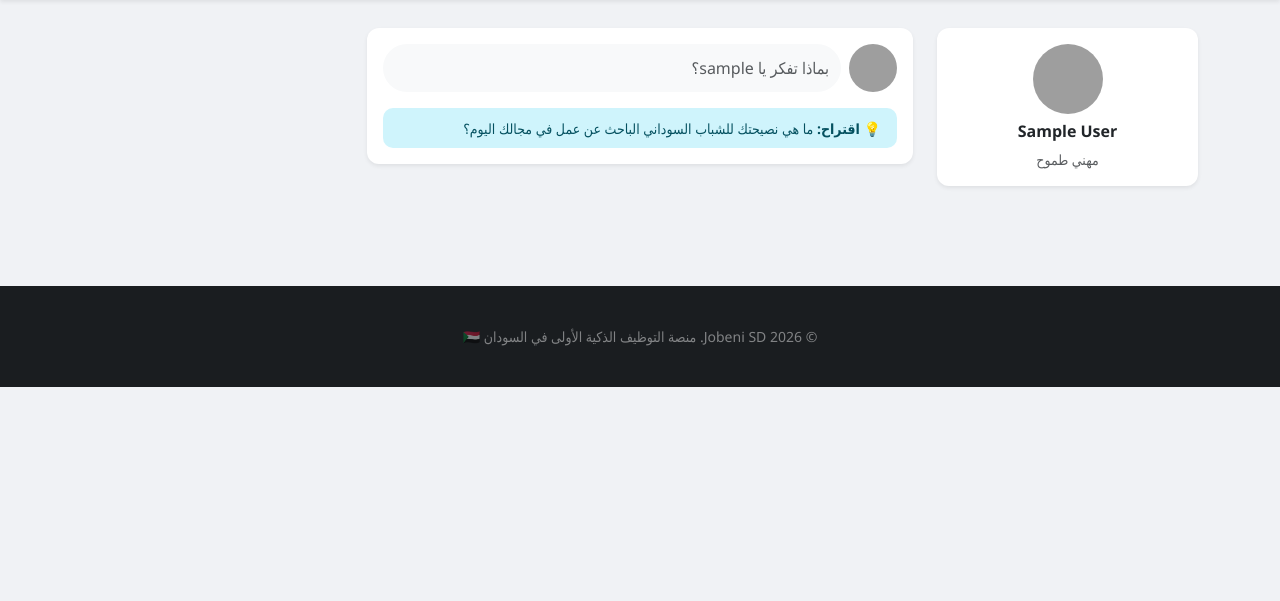
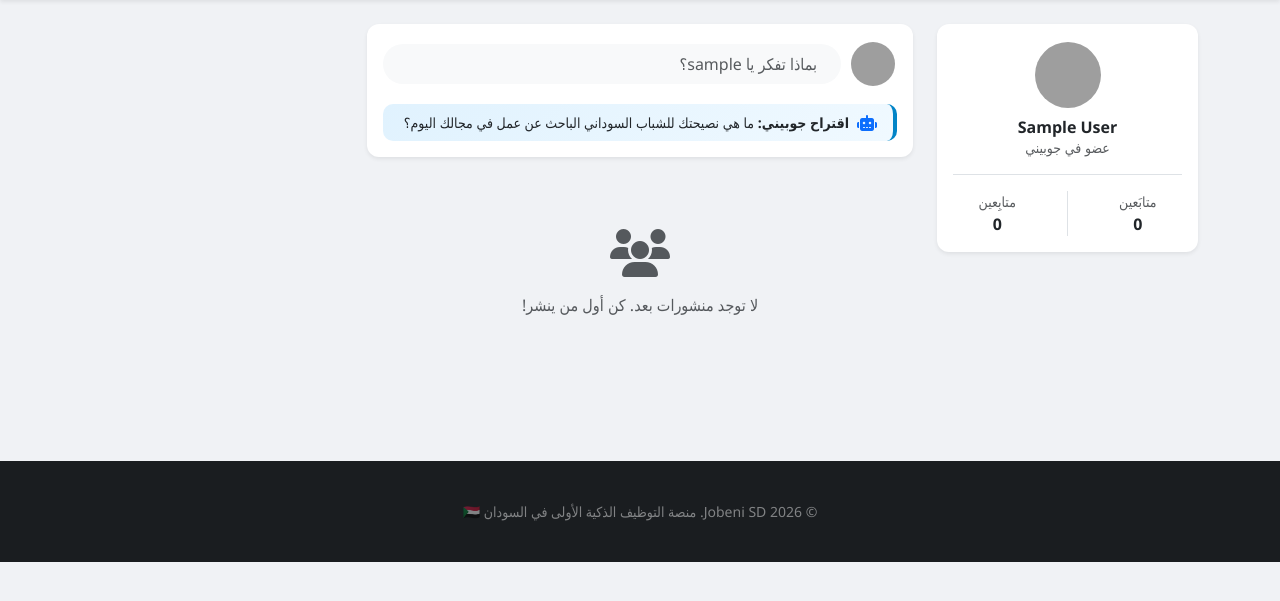
Before and after one commit to FlutterPro2024/Jobeni-SD, a Flask app: page /community in a window 1280 px wide. Shown: the part 81-682 px from the top of the page. Run offline with Flask 3, Linux system fonts and the light colour scheme; the visitor is signed in with stand-in values (Sample User, id 1); data comes from the database, SQL or seed files in the repository; data that the repository does not hold is empty; grey boxes are pictures that could not be loaded.

Commit message:
Final Polish: Fixed community links and UI

```diff
--- a/app/templates/community.html
+++ b/app/templates/community.html
@@ -1,38 +1,53 @@
 {% extends "base.html" %}
-{% block title %}مجتمع جوبيني المهني{% endblock %}
+{% block title %}مجتمع جوبيني المهني - Jobeni Community{% endblock %}
 
 {% block content %}
 <style>
     body { background-color: #f0f2f5 !important; }
-    .post-card { border-radius: 12px; border: none; margin-bottom: 20px; }
-    .user-avatar { width: 48px; height: 48px; object-fit: cover; border-radius: 50%; }
-    .interact-btn { color: #65676b; font-weight: 600; border: none; background: none; width: 100%; padding: 8px; border-radius: 6px; }
-    .interact-btn:hover { background-color: #f2f2f2; }
+    .community-container { margin-top: 20px; }
+    .post-card { border-radius: 12px; border: none; transition: 0.3s; margin-bottom: 20px; box-shadow: 0 2px 4px rgba(0,0,0,0.05); }
+    .post-card:hover { box-shadow: 0 4px 12px rgba(0,0,0,0.08); }
+    .user-avatar { width: 48px; height: 48px; object-fit: cover; border-radius: 50%; border: 2px solid #fff; }
+    .ai-suggestion-alert {
+        background: linear-gradient(135deg, #e0f2fe 0%, #f0f9ff 100%);
+        border: none; border-right: 4px solid #0284c7; border-radius: 10px;
+    }
+    .interact-btn { color: #65676b; font-weight: 600; border: none; background: none; transition: 0.2s; padding: 8px 0; width: 100%; border-radius: 6px; display: flex; align-items: center; justify-content: center; gap: 8px; }
+    .interact-btn:hover { background-color: #f2f2f2; color: #0d6efd; }
     .interact-btn.liked { color: #dc3545; }
     .comment-box { background-color: #f0f2f5; border-radius: 15px; padding: 8px 12px; }
+    .post-body { white-space: pre-wrap; word-wrap: break-word; }
 </style>
 
-<div class="container mt-4" dir="rtl">
+<div class="container community-container" dir="rtl">
     <div class="row">
         <div class="col-lg-3 d-none d-lg-block">
             <div class="card post-card p-3 text-center shadow-sm">
                 <img src="{{ url_for('static', filename='uploads/' + current_user.avatar) }}" class="user-avatar mx-auto mb-2" style="width: 70px; height: 70px;">
-                <h6 class="fw-bold">{{ current_user.full_name }}</h6>
-                <small class="text-muted">{{ current_user.headline or 'مهني طموح' }}</small>
+                <h6 class="fw-bold mb-0">{{ current_user.full_name }}</h6>
+                <small class="text-muted d-block mb-3">{{ current_user.headline or 'عضو في جوبيني' }}</small>
+                <div class="d-flex justify-content-around border-top pt-3">
+                    <div class="text-center"><small class="text-muted d-block">متابَعين</small><b>{{ current_user.followed.count() if current_user.followed else 0 }}</b></div>
+                    <div class="border-start"></div>
+                    <div class="text-center"><small class="text-muted d-block">متابِعين</small><b>{{ current_user.followers.count() if current_user.followers else 0 }}</b></div>
+                </div>
             </div>
         </div>
 
-        <div class="col-lg-6">
+        <div class="col-lg-6 col-md-12">
             <div class="card post-card p-3 shadow-sm mb-4">
-                <div class="d-flex gap-2">
+                <div class="d-flex gap-2 align-items-center">
                     <img src="{{ url_for('static', filename='uploads/' + current_user.avatar) }}" class="user-avatar">
-                    <button class="form-control rounded-pill bg-light text-end text-muted border-0" data-bs-toggle="modal" data-bs-target="#newPostModal">
+                    <button class="form-control rounded-pill bg-light text-end text-muted border-0 px-4 py-2" data-bs-toggle="modal" data-bs-target="#newPostModal">
                         بماذا تفكر يا {{ current_user.username }}؟
                     </button>
                 </div>
-                <div class="alert alert-info py-2 mt-3 mb-0 border-0" style="border-radius: 10px;">
-                    <small><b>💡 اقتراح:</b> {{ ai_suggestion }}</small>
+                {% if ai_suggestion %}
+                <div class="ai-suggestion-alert p-2 mt-3 d-flex align-items-center">
+                    <i class="fas fa-robot text-primary ms-2 me-2"></i>
+                    <small class="text-dark"><b>اقتراح جوبيني:</b> {{ ai_suggestion }}</small>
                 </div>
+                {% endif %}
             </div>
 
             <div id="feed">
@@ -43,21 +58,26 @@
                             <img src="{{ url_for('static', filename='uploads/' + post.author.avatar) }}" class="user-avatar ms-2">
                             <div>
                                 <h6 class="mb-0 fw-bold">{{ post.author.full_name }}</h6>
-                                <small class="text-muted">{{ post.timestamp.strftime('%Y-%m-%d') }}</small>
+                                <small class="text-muted">{{ post.author.headline or 'مهني سوداني' }} • {{ post.timestamp.strftime('%Y-%m-%d') }}</small>
                             </div>
                         </div>
-                        <p class="card-text">{{ post.body }}</p>
 
-                        <div class="d-flex justify-content-between text-muted small px-1">
-                            <span>❤️ <span id="like-count-{{ post.id }}">{{ post.likes.count() }}</span></span>
+                        <div class="post-body text-dark fs-6 mb-3">
+                            {{ post.body }}
+                        </div>
+
+                        <div class="d-flex justify-content-between text-muted small mb-2 px-1">
+                            <span>❤️ <span id="like-count-{{ post.id }}">{{ post.likes.count() }}</span> إعجاب</span>
                             <span>{{ post.comments.count() }} تعليق</span>
                         </div>
-                        <hr class="my-2">
-                        <div class="row">
+
+                        <hr class="my-1">
+
+                        <div class="row g-0">
                             <div class="col-6">
                                 {% set user_liked = post.likes.filter_by(user_id=current_user.id).first() %}
                                 <button class="interact-btn {% if user_liked %}liked{% endif %}" onclick="handleLike({{ post.id }}, this)">
-                                    <i class="fas fa-heart"></i> إعجاب
+                                    <i class="{% if user_liked %}fas{% else %}far{% endif %} fa-heart"></i> إعجاب
                                 </button>
                             </div>
                             <div class="col-6">
@@ -67,21 +87,34 @@
                             </div>
                         </div>
 
-                        <div class="mt-3">
-                            {% for comment in post.comments.all() %}
-                            <div class="d-flex gap-2 mb-2">
-                                <img src="{{ url_for('static', filename='uploads/' + comment.user.avatar) }}" class="rounded-circle" width="30" height="30">
-                                <div class="comment-box">
-                                    <h6 class="mb-0 small fw-bold">{{ comment.user.username }}</h6>
-                                    <p class="mb-0 small">{{ comment.body }}</p>
+                        <div class="mt-3 border-top pt-3">
+                            <div id="comments-container-{{ post.id }}">
+                                {% for comment in post.comments.order_by(Comment.timestamp.desc()).limit(5).all() %}
+                                <div class="d-flex gap-2 mb-2">
+                                    <img src="{{ url_for('static', filename='uploads/' + comment.user.avatar) }}" class="rounded-circle" width="32" height="32">
+                                    <div class="comment-box flex-grow-1">
+                                        <h6 class="mb-0 small fw-bold">{{ comment.user.full_name or comment.user.username }}</h6>
+                                        <p class="mb-0 small text-secondary">{{ comment.body }}</p>
+                                    </div>
                                 </div>
+                                {% endfor %}
                             </div>
-                            {% endfor %}
+
                             <form action="{{ url_for('community.add_comment', post_id=post.id) }}" method="POST" class="mt-2">
-                                <input type="text" name="comment_body" id="comment-input-{{ post.id }}" class="form-control form-control-sm rounded-pill bg-light border-0" placeholder="اكتب تعليقاً..." required>
+                                <div class="input-group input-group-sm">
+                                    <input type="text" name="comment_body" id="comment-input-{{ post.id }}" class="form-control rounded-pill-start border-0 bg-light px-3" placeholder="اكتب تعليقاً..." required>
+                                    <button class="btn btn-primary rounded-pill-end px-3" type="submit">
+                                        <i class="fas fa-paper-plane"></i>
+                                    </button>
+                                </div>
                             </form>
                         </div>
                     </div>
+                </div>
+                {% else %}
+                <div class="text-center py-5">
+                    <i class="fas fa-users fa-3x text-muted mb-3"></i>
+                    <p class="text-muted">لا توجد منشورات بعد. كن أول من ينشر!</p>
                 </div>
                 {% endfor %}
             </div>
@@ -91,11 +124,18 @@
 
 <div class="modal fade" id="newPostModal" tabindex="-1">
     <div class="modal-dialog modal-dialog-centered">
-        <div class="modal-content border-0 rounded-4">
-            <div class="modal-header border-0 pb-0"><h5 class="fw-bold">إنشاء منشور</h5><button type="button" class="btn-close ms-0 me-auto" data-bs-dismiss="modal"></button></div>
+        <div class="modal-content border-0 rounded-4 shadow-lg">
+            <div class="modal-header border-0 pb-0">
+                <h5 class="fw-bold">إنشاء منشور جديد</h5>
+                <button type="button" class="btn-close ms-0 me-auto" data-bs-dismiss="modal"></button>
+            </div>
             <form action="{{ url_for('community.new_post') }}" method="POST">
-                <div class="modal-body"><textarea name="body" class="form-control border-0 fs-5" rows="5" placeholder="عن ماذا تود التحدث؟" required></textarea></div>
-                <div class="modal-footer border-0 pt-0"><button type="submit" class="btn btn-primary w-100 rounded-pill py-2 fw-bold">نشر الآن</button></div>
+                <div class="modal-body">
+                    <textarea name="body" class="form-control border-0 fs-5" rows="5" placeholder="عن ماذا تود التحدث يا {{ current_user.username }}؟" required style="resize: none;"></textarea>
+                </div>
+                <div class="modal-footer border-0 pt-0">
+                    <button type="submit" class="btn btn-primary w-100 rounded-pill py-2 fw-bold shadow-sm">نشر الآن</button>
+                </div>
             </form>
         </div>
     </div>
@@ -103,12 +143,24 @@
 
 <script>
 function handleLike(postId, btn) {
-    fetch(`/community/like/${postId}`, { method: 'POST' })
+    fetch(`/community/like/${postId}`, {
+        method: 'POST',
+        headers: { 'Content-Type': 'application/json' }
+    })
     .then(res => res.json())
     .then(data => {
-        document.getElementById(`like-count-${postId}`).innerText = data.likes_count;
-        btn.classList.toggle('liked', data.action === 'liked');
-    });
+        const countSpan = document.getElementById(`like-count-${postId}`);
+        countSpan.innerText = data.likes_count;
+        const icon = btn.querySelector('i');
+        if (data.action === 'liked') {
+            btn.classList.add('liked');
+            icon.classList.replace('far', 'fas');
+        } else {
+            btn.classList.remove('liked');
+            icon.classList.replace('fas', 'far');
+        }
+    })
+    .catch(err => console.error('Error liking post:', err));
 }
 </script>
 {% endblock %}
```
